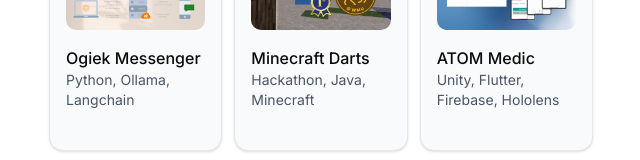
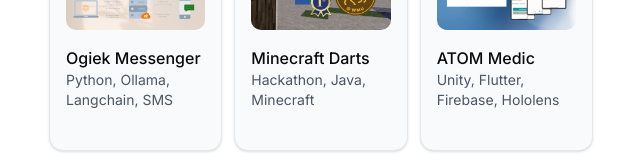
Before and after one commit to grcodeman/cody-portfolio, a Next.js app: page / in a window 1280 px wide. Shown: the part 2204-2364 px from the top of the page, without its empty margins (319-959 px from the left). Built offline with nearby package versions, Linux system fonts and the light colour scheme.

Commit message:
updating ogiek tech stack

```diff
--- a/app/page.tsx
+++ b/app/page.tsx
@@ -248,7 +248,7 @@ export default function Home() {
 
                     <div>
                       <h3 className="font-medium">Ogiek Messenger</h3>
-                      <p className="text-sm text-gray-600 dark:text-gray-400">Python, Ollama, Langchain</p>
+                      <p className="text-sm text-gray-600 dark:text-gray-400">Python, Ollama, Langchain, SMS</p>
                     </div>
                   </CardContent>
                 </Card>
```
